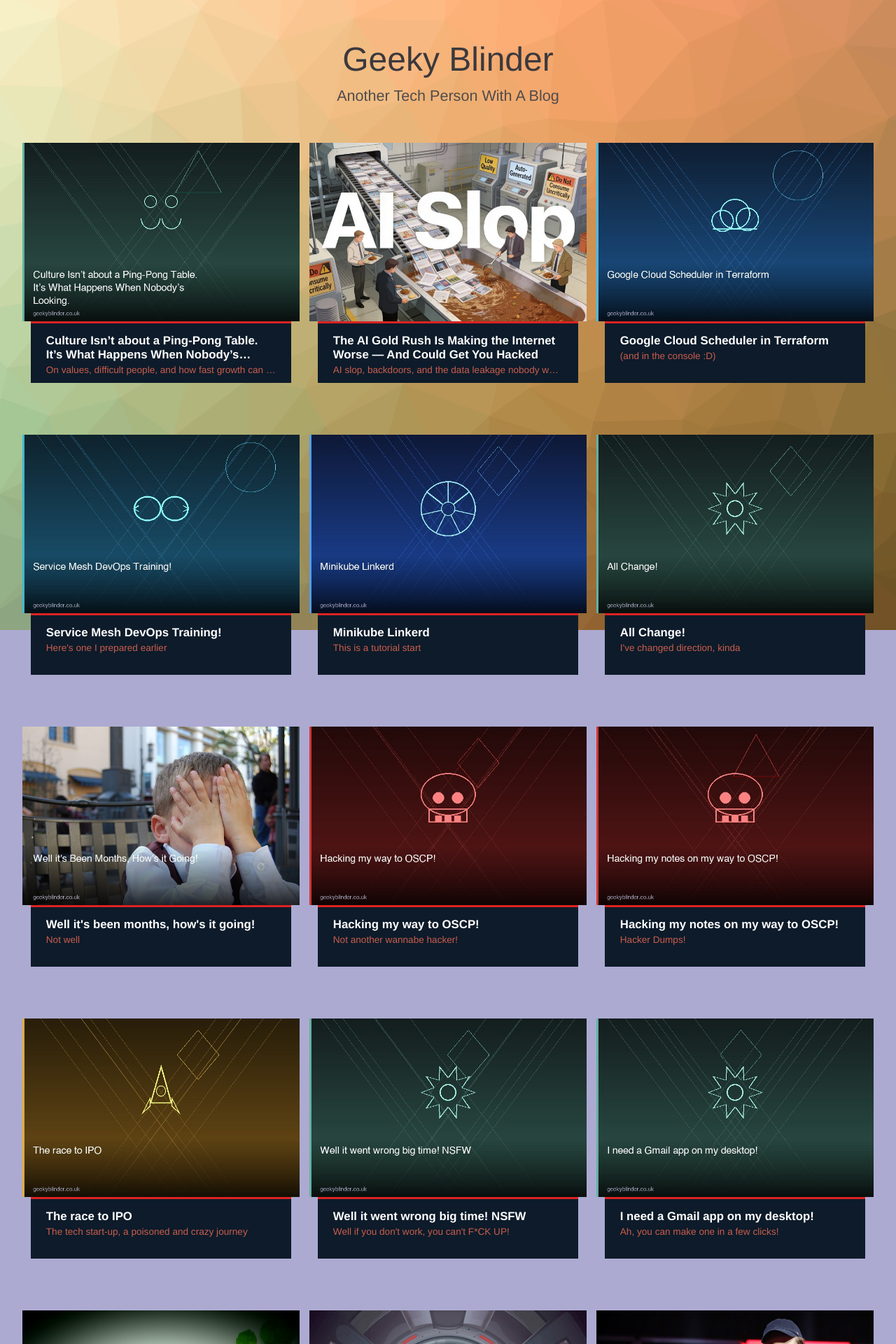
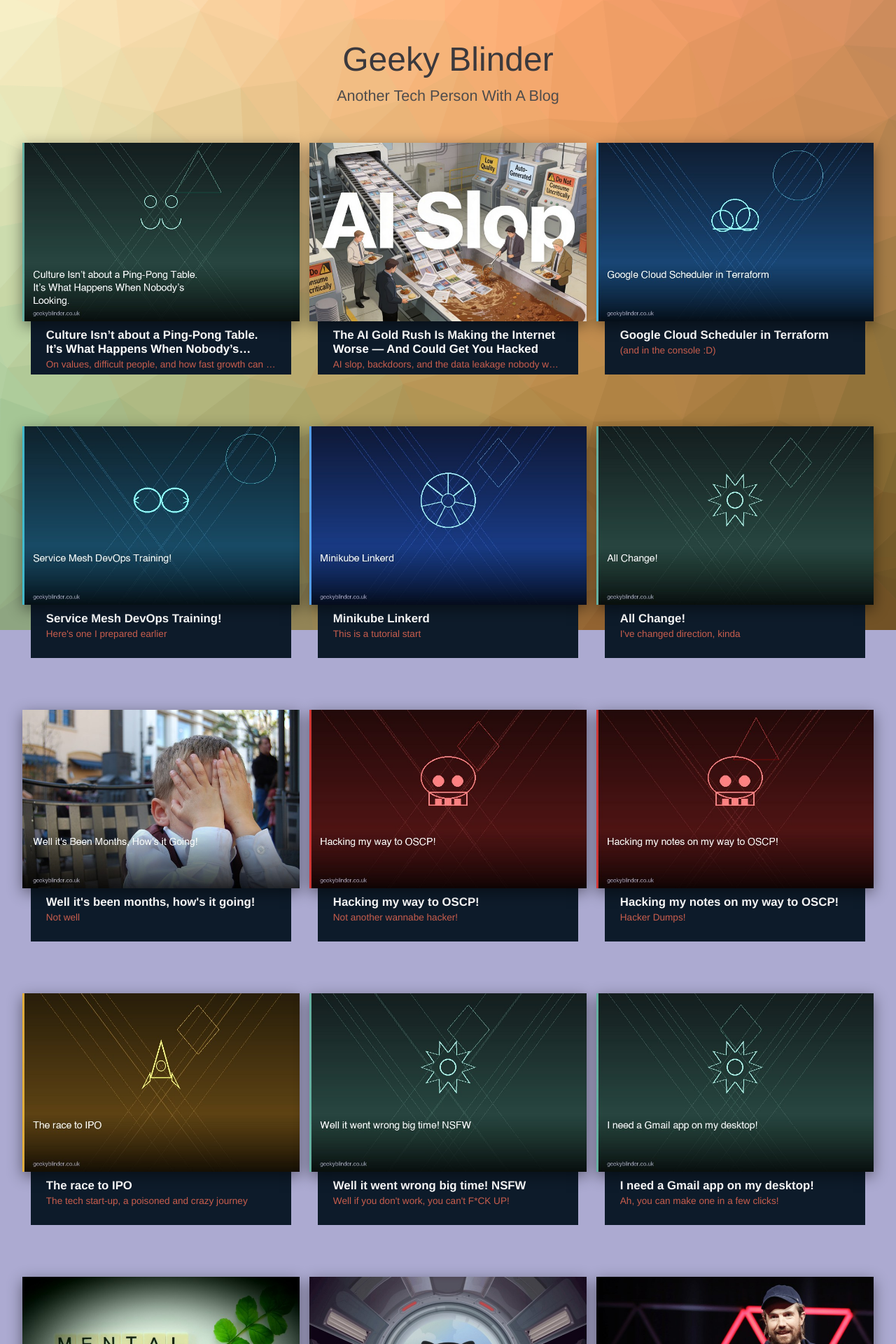
Before and after one commit to Stevieag/stevieag.github.io, a Jekyll site: the page built from index.html, in a window 1280 px wide. Shown: the top 1920 px of the page at 70% size. Built offline with Jekyll 4.4.1, drawn with Linux system fonts in a browser that asks for light colours.

Commit message:
Card image raised over caption stage with shadow and overlap

```diff
--- a/css/modern-blog.css
+++ b/css/modern-blog.css
@@ -33,11 +33,13 @@
 
 .card__container--closed .card__image {
 	position: relative;
+	z-index: 1;
 	display: block;
 	width: 100%;
 	aspect-ratio: 728 / 469;
 	height: auto;
 	cursor: pointer;
+	box-shadow: 0 6px 20px rgba(0, 0, 0, 0.45);
 }
 /* Fix IE */
 
@@ -72,11 +74,14 @@
 
 .card__container--closed .card__caption {
 	font-size: 1em;
+	position: relative;
+	z-index: 0;
 	width: calc(100% + 16px);
 	margin-left: -8px;
+	margin-top: -12px;
 	height: 88px;
 	overflow: hidden;
-	padding: 10px 22px 10px;
+	padding: 14px 22px 10px;
 	background: #0d1b2a;
 	border-top: 3px solid #dd2222;
 	box-sizing: border-box;
```
